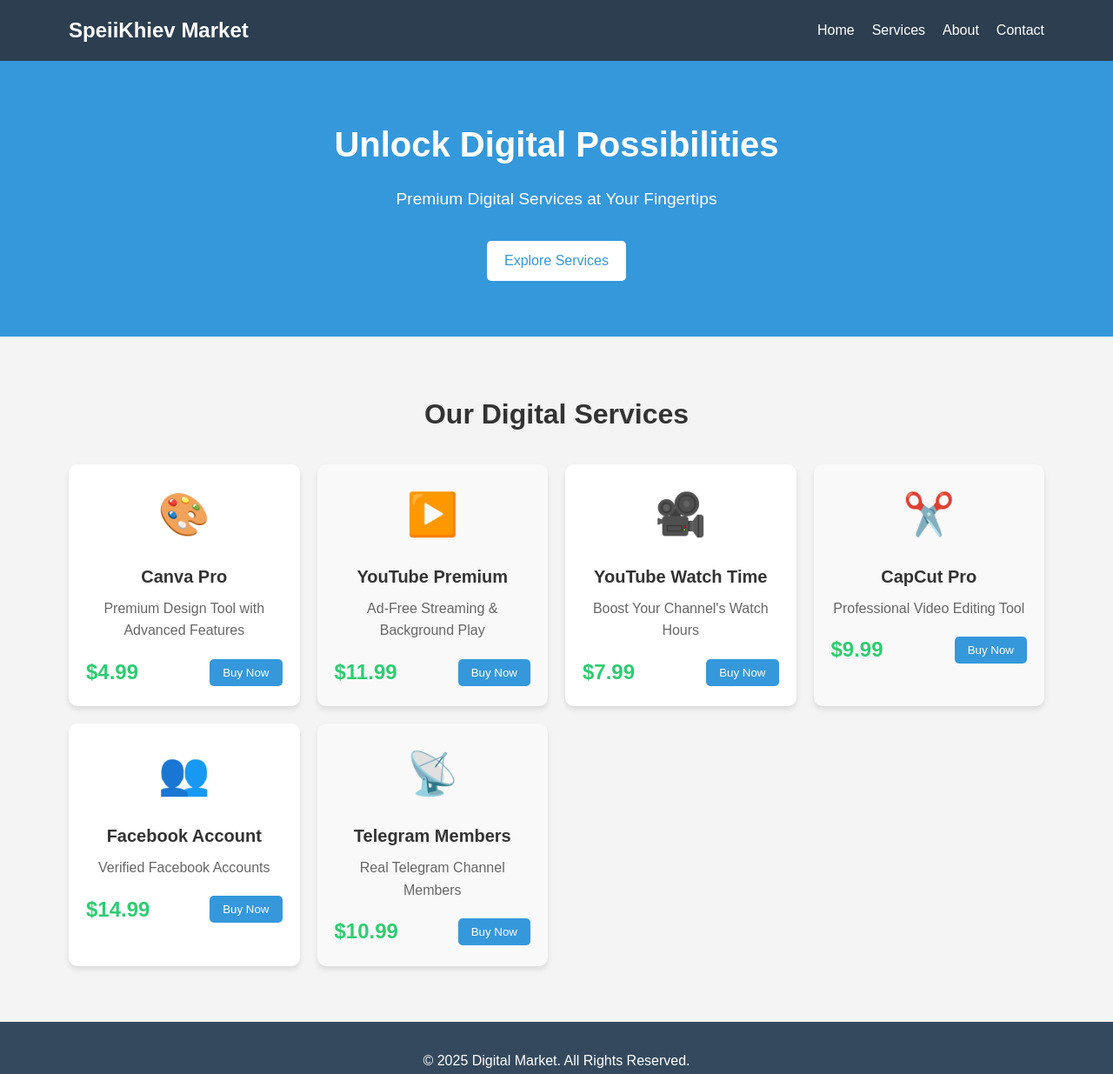
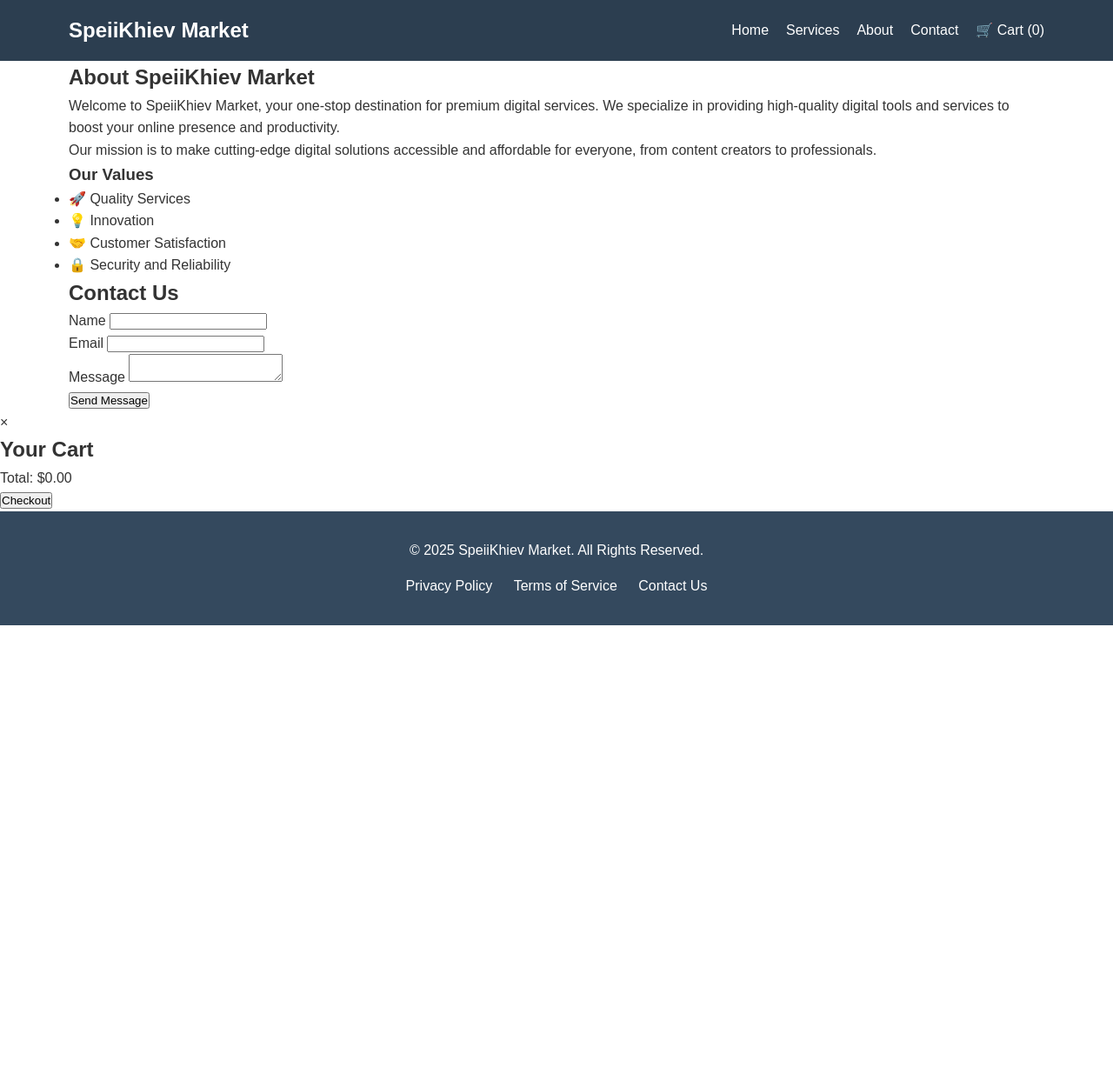
Before and after one commit to SpeiiKhiev12/Speiikhiev12.github.io, a plain HTML site: page index.html in a window 1280 px wide. Shown: the top 1235 px of the page at 87% size. After the commit the page ends 800 px from the top, so only its background shows below. Drawn offline with Linux system fonts and the light colour scheme.

Commit message:
Update index.html

```diff
--- a/index.html
+++ b/index.html
@@ -5,6 +5,7 @@
     <meta name="viewport" content="width=device-width, initial-scale=1.0">
     <title>SpeiiKhiev - Premium Digital Services</title>
     <link rel="stylesheet" href="style.css">
+    <script src="script.js" defer></script>
 </head>
 <body>
     <header>
@@ -14,97 +15,76 @@
                 <ul>
                     <li><a href="#">Home</a></li>
                     <li><a href="#services">Services</a></li>
-                    <li><a href="#">About</a></li>
-                    <li><a href="#">Contact</a></li>
+                    <li><a href="#about">About</a></li>
+                    <li><a href="#contact">Contact</a></li>
+                    <li><a href="#" id="cart-link">🛒 Cart (<span id="cart-count">0</span>)</a></li>
                 </ul>
             </nav>
         </div>
     </header>
 
-    <main>
-        <section class="hero">
-            <div class="container">
-                <h2>Unlock Digital Possibilities</h2>
-                <p>Premium Digital Services at Your Fingertips</p>
-                <a href="#services" class="cta-button">Explore Services</a>
-            </div>
-        </section>
+    <!-- Previous content remains the same -->
 
-        <section id="services" class="services">
-            <div class="container">
-                <h2>Our Digital Services</h2>
-                <div class="service-grid">
-                    <!-- Design Tools -->
-                    <div class="service-card">
-                        <div class="service-icon">🎨</div>
-                        <h3>Canva Pro</h3>
-                        <p>Premium Design Tool with Advanced Features</p>
-                        <div class="service-footer">
-                            <span class="price">$4.99</span>
-                            <button>Buy Now</button>
-                        </div>
-                    </div>
-
-                    <!-- Video Services -->
-                    <div class="service-card">
-                        <div class="service-icon">▶️</div>
-                        <h3>YouTube Premium</h3>
-                        <p>Ad-Free Streaming & Background Play</p>
-                        <div class="service-footer">
-                            <span class="price">$11.99</span>
-                            <button>Buy Now</button>
-                        </div>
-                    </div>
-
-                    <div class="service-card">
-                        <div class="service-icon">🎥</div>
-                        <h3>YouTube Watch Time</h3>
-                        <p>Boost Your Channel's Watch Hours</p>
-                        <div class="service-footer">
-                            <span class="price">$7.99</span>
-                            <button>Buy Now</button>
-                        </div>
-                    </div>
-
-                    <!-- Editing Tools -->
-                    <div class="service-card">
-                        <div class="service-icon">✂️</div>
-                        <h3>CapCut Pro</h3>
-                        <p>Professional Video Editing Tool</p>
-                        <div class="service-footer">
-                            <span class="price">$9.99</span>
-                            <button>Buy Now</button>
-                        </div>
-                    </div>
-
-                    <!-- Social Media Services -->
-                    <div class="service-card">
-                        <div class="service-icon">👥</div>
-                        <h3>Facebook Account</h3>
-                        <p>Verified Facebook Accounts</p>
-                        <div class="service-footer">
-                            <span class="price">$14.99</span>
-                            <button>Buy Now</button>
-                        </div>
-                    </div>
-
-                    <div class="service-card">
-                        <div class="service-icon">📡</div>
-                        <h3>Telegram Members</h3>
-                        <p>Real Telegram Channel Members</p>
-                        <div class="service-footer">
-                            <span class="price">$10.99</span>
-                            <button>Buy Now</button>
-                        </div>
-                    </div>
+    <!-- About Section -->
+    <section id="about" class="about">
+        <div class="container">
+            <h2>About SpeiiKhiev Market</h2>
+            <div class="about-content">
+                <div class="about-text">
+                    <p>Welcome to SpeiiKhiev Market, your one-stop destination for premium digital services. We specialize in providing high-quality digital tools and services to boost your online presence and productivity.</p>
+                    <p>Our mission is to make cutting-edge digital solutions accessible and affordable for everyone, from content creators to professionals.</p>
+                </div>
+                <div class="about-values">
+                    <h3>Our Values</h3>
+                    <ul>
+                        <li>🚀 Quality Services</li>
+                        <li>💡 Innovation</li>
+                        <li>🤝 Customer Satisfaction</li>
+                        <li>🔒 Security and Reliability</li>
+                    </ul>
                 </div>
             </div>
-        </section>
-    </main>
+        </div>
+    </section>
+
+    <!-- Contact Section -->
+    <section id="contact" class="contact">
+        <div class="container">
+            <h2>Contact Us</h2>
+            <form id="contact-form" class="contact-form">
+                <div class="form-group">
+                    <label for="name">Name</label>
+                    <input type="text" id="name" name="name" required>
+                </div>
+                <div class="form-group">
+                    <label for="email">Email</label>
+                    <input type="email" id="email" name="email" required>
+                </div>
+                <div class="form-group">
+                    <label for="message">Message</label>
+                    <textarea id="message" name="message" required></textarea>
+                </div>
+                <button type="submit" class="submit-btn">Send Message</button>
+            </form>
+        </div>
+    </section>
+
+    <!-- Cart Modal -->
+    <div id="cart-modal" class="modal">
+        <div class="modal-content">
+            <span class="close-btn">&times;</span>
+            <h2>Your Cart</h2>
+            <div id="cart-items"></div>
+            <div class="cart-total">
+                <p>Total: $<span id="cart-total-price">0.00</span></p>
+                <button id="checkout-btn">Checkout</button>
+            </div>
+        </div>
+    </div>
 
     <footer>
         <div class="container">
-            <p>&copy; 2025 Digital Market. All Rights Reserved.</p>
+            <p>&copy; 2025 SpeiiKhiev Market. All Rights Reserved.</p>
             <div class="footer-links">
                 <a href="#">Privacy Policy</a>
                 <a href="#">Terms of Service</a>
```
